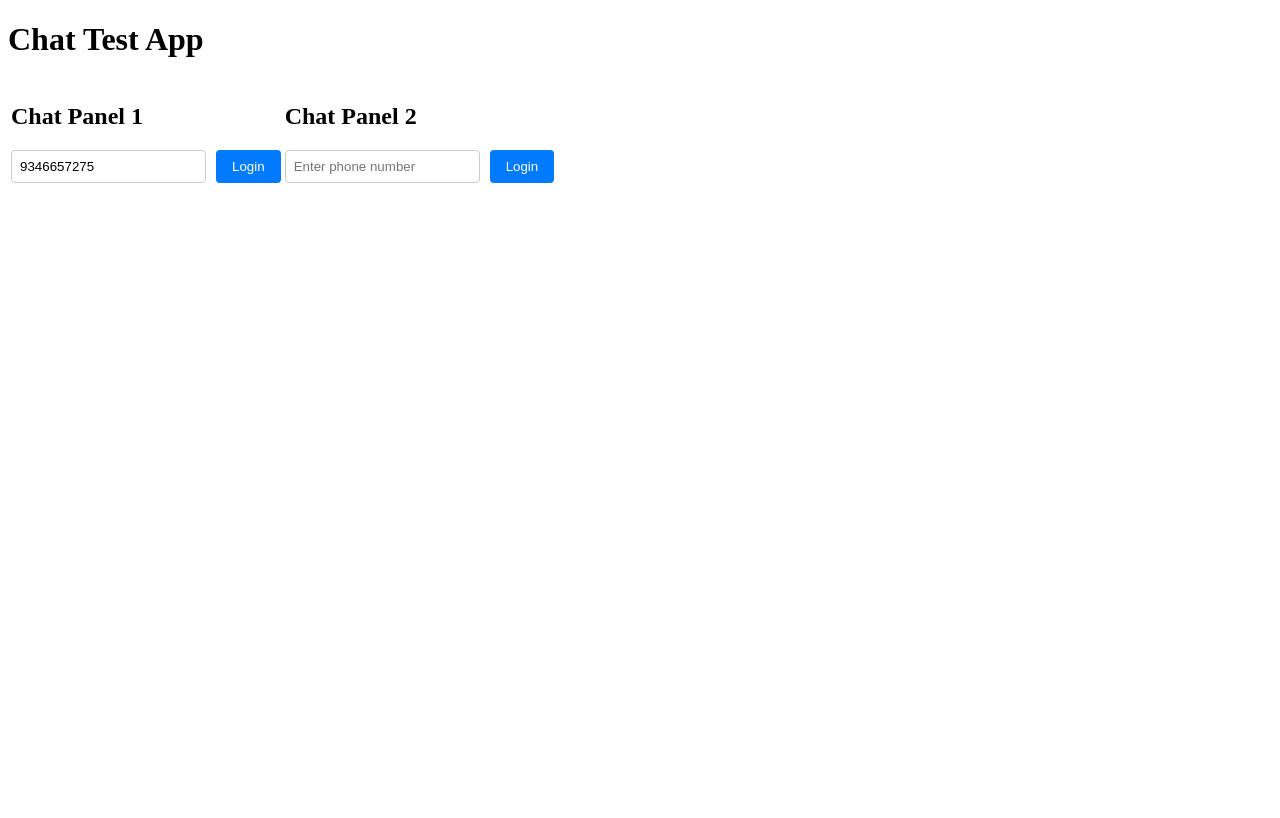
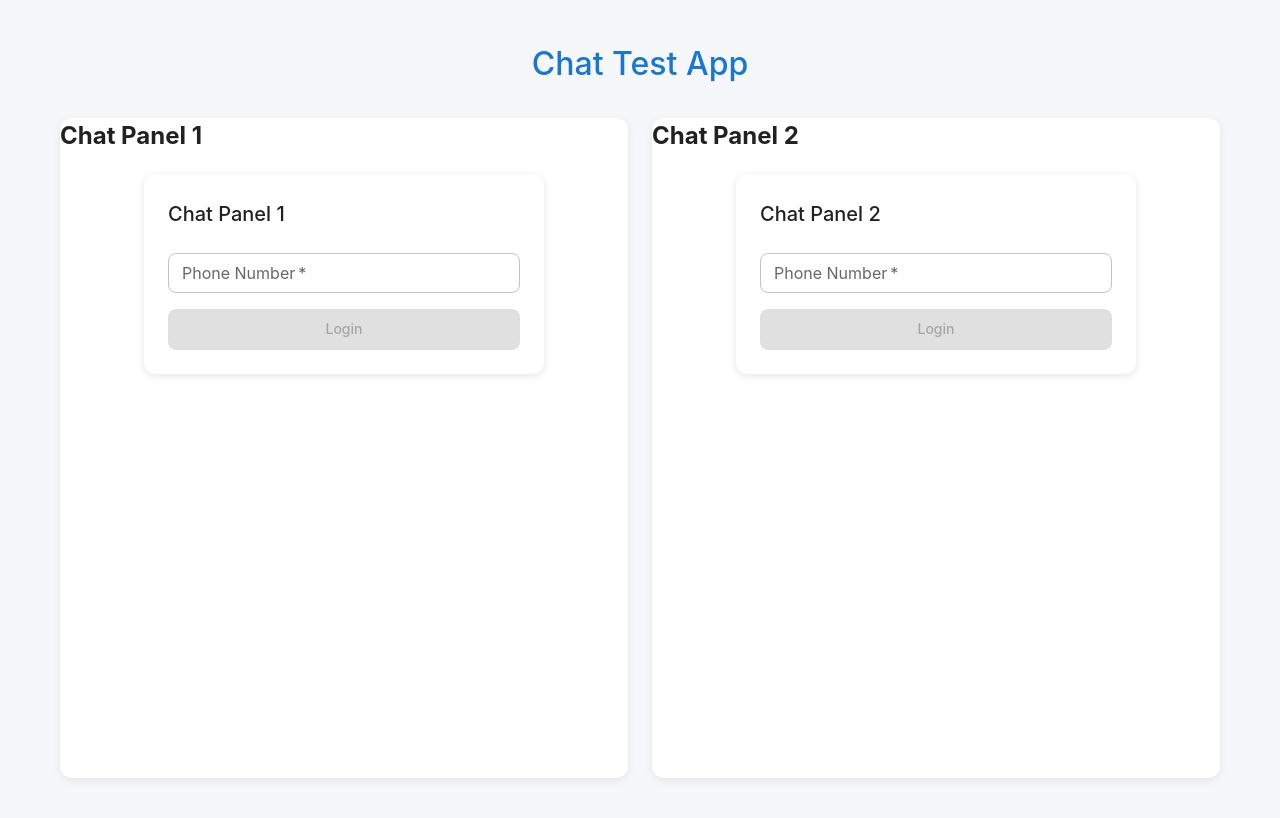
Before and after one commit to algae514/chat-test, a React (Vite) app: page / in a window 1280 px wide. Built offline with nearby package versions, Linux system fonts and the light colour scheme; no server answers.

Commit message:
UI improved.

```diff
--- a/package.json
+++ b/package.json
@@ -13,7 +13,11 @@
   "license": "ISC",
   "description": "",
   "dependencies": {
+    "@emotion/react": "^11.14.0",
+    "@emotion/styled": "^11.14.0",
     "@firebase/auth": "^1.8.2",
+    "@mui/icons-material": "^6.4.3",
+    "@mui/material": "^6.4.3",
     "axios": "^1.7.9",
     "firebase": "^11.2.0",
     "firebase-admin": "^13.1.0",
--- a/src/App.tsx
+++ b/src/App.tsx
@@ -1,27 +1,62 @@
 import React from 'react';
+import { ThemeProvider, createTheme, CssBaseline } from '@mui/material';
 import ChatPanelWithSearch from './components/ChatPanelWithSearch';
+import './styles.css';
+
+// Create a custom theme
+const theme = createTheme({
+  palette: {
+    primary: {
+      main: '#1976d2',
+      light: '#42a5f5',
+      dark: '#1565c0',
+    },
+    background: {
+      default: '#f5f7fb',
+    },
+  },
+  typography: {
+    fontFamily: [
+      '-apple-system',
+      'BlinkMacSystemFont',
+      '"Segoe UI"',
+      'Roboto',
+      '"Helvetica Neue"',
+      'Arial',
+      'sans-serif',
+    ].join(','),
+  },
+  components: {
+    MuiButton: {
+      styleOverrides: {
+        root: {
+          textTransform: 'none',
+          borderRadius: '8px',
+        },
+      },
+    },
+    MuiIconButton: {
+      styleOverrides: {
+        root: {
+          borderRadius: '8px',
+        },
+      },
+    },
+  },
+});
 
 const App: React.FC = () => {
   return (
-    <div className="min-h-screen bg-gray-50 p-6">
-      <h1 className="text-2xl font-bold mb-6 text-gray-800">Chat Test App</h1>
-      <table className="w-full border-separate border-spacing-6">
-        <tbody>
-          <tr>
-            <td className="w-1/2 align-top">
-              <div className="bg-white rounded-lg shadow-md overflow-hidden h-full">
-                <ChatPanelWithSearch panelId="1" />
-              </div>
-            </td>
-            <td className="w-1/2 align-top">
-              <div className="bg-white rounded-lg shadow-md overflow-hidden h-full">
-                <ChatPanelWithSearch panelId="2" />
-              </div>
-            </td>
-          </tr>
-        </tbody>
-      </table>
-    </div>
+    <ThemeProvider theme={theme}>
+      <CssBaseline />
+      <div className="app-container">
+        <h1 className="app-title">Chat Test App</h1>
+        <div className="chat-panels-container">
+          <ChatPanelWithSearch panelId="1" />
+          <ChatPanelWithSearch panelId="2" />
+        </div>
+      </div>
+    </ThemeProvider>
   );
 };
 
--- a/src/components/ChatPanelWithSearch.tsx
+++ b/src/components/ChatPanelWithSearch.tsx
@@ -1,4 +1,6 @@
-import React, { useState, useEffect } from 'react';
+import React, { useState } from 'react';
+import { Button, TextField, IconButton } from '@mui/material';
+import { Send as SendIcon, AttachFile as AttachFileIcon } from '@mui/icons-material';
 import ChatPanel from './chat/ChatPanel';
 import UserSearch from './UserSearch';
 import type { UserProfile } from '../types';
@@ -15,8 +17,6 @@ const ChatPanelWithSearch: React.FC<ChatPanelWithSearchProps> = ({ panelId }) =>
     accessToken: '',
     firebaseToken: ''
   });
-  const [phoneNumber, setPhoneNumber] = useState('');
-  const [error, setError] = useState('');
 
   const handleLogin = async (accessToken: string, firebaseToken: string) => {
     setAuthState({
@@ -32,39 +32,44 @@ const ChatPanelWithSearch: React.FC<ChatPanelWithSearchProps> = ({ panelId }) =>
   };
 
   return (
-    <div style={{ height: '100%', display: 'flex', flexDirection: 'column' }}>
+    <div className="chat-panel">
       {!isAuthenticated ? (
-        <div className="p-2">
+        <div className="panel-content">
           <ChatPanel
             panelId={panelId}
             onAuthenticated={(token) => handleLogin(token)}
           />
         </div>
       ) : selectedUser ? (
-        <div className="flex items-center justify-between bg-gray-50 p-2 border-b">
-          <div>
-            <div className="font-medium">{selectedUser.name}</div>
+        <>
+          <div className="panel-header">
+            <div className="user-info">
+              <div className="name">{selectedUser.name}</div>
               {selectedUser.currentPosition && (
-              <div className="text-sm text-gray-500">{selectedUser.currentPosition}</div>
+                <div className="position">{selectedUser.currentPosition}</div>
               )}
             </div>
-          <button
+            <Button
+              variant="contained"
+              color="inherit"
+              size="small"
               onClick={() => {
                 setSelectedUser(null);
                 setShowSearch(true);
               }}
-            className="text-blue-500 hover:text-blue-700"
+              sx={{
+                textTransform: 'none',
+                borderRadius: '20px',
+                backgroundColor: 'rgba(255, 255, 255, 0.9)',
+                '&:hover': {
+                  backgroundColor: 'rgba(255, 255, 255, 1)',
+                }
+              }}
             >
               Change User
-          </button>
+            </Button>
           </div>
-      ) : (
-        <div className="p-4">
-          <UserSearch onUserSelect={handleUserSelect} authToken={authState} />
-        </div>
-      )}
-      {isAuthenticated && selectedUser && (
-        <div className="flex-1">
+          <div className="messages-container">
             <ChatPanel
               panelId={panelId}
               selectedUserId={selectedUser.userId}
@@ -73,6 +78,52 @@ const ChatPanelWithSearch: React.FC<ChatPanelWithSearchProps> = ({ panelId }) =>
               authState={authState}
             />
           </div>
+          <div className="input-area">
+            <TextField
+              placeholder="Type a message..."
+              variant="standard"
+              fullWidth
+              InputProps={{
+                disableUnderline: true,
+                className: 'message-input'
+              }}
+            />
+            <div className="file-upload-container">
+              <input
+                type="file"
+                id={`file-upload-${panelId}`}
+                style={{ display: 'none' }}
+              />
+              <IconButton
+                color="primary"
+                component="label"
+                htmlFor={`file-upload-${panelId}`}
+                size="medium"
+              >
+                <AttachFileIcon />
+              </IconButton>
+            </div>
+            <IconButton
+              color="primary"
+              size="medium"
+              sx={{
+                backgroundColor: '#1976d2',
+                color: 'white',
+                '&:hover': {
+                  backgroundColor: '#1565c0',
+                },
+                width: '40px',
+                height: '40px'
+              }}
+            >
+              <SendIcon />
+            </IconButton>
+          </div>
+        </>
+      ) : (
+        <div className="search-wrapper">
+          <UserSearch onUserSelect={handleUserSelect} authToken={authState} />
+        </div>
       )}
     </div>
   );
--- a/src/components/chat/LoginForm.tsx
+++ b/src/components/chat/LoginForm.tsx
@@ -1,63 +1,107 @@
 import React, { useState } from 'react';
-import axios from 'axios';
-import { signInWithFirebaseToken } from '../../services/firebase';
+import { TextField, Button, Paper, Box, Typography, Alert } from '@mui/material';
+import { styled } from '@mui/material/styles';
+import { signInWithCustomToken } from 'firebase/auth';
+import { auth } from '../../services/firebase';
 
 interface LoginFormProps {
   panelId: string;
   onLoginSuccess: (accessToken: string, firebaseToken: string, userId: string) => void;
 }
 
+const StyledPaper = styled(Paper)(({ theme }) => ({
+  padding: theme.spacing(3),
+  display: 'flex',
+  flexDirection: 'column',
+  gap: theme.spacing(2),
+  maxWidth: '400px',
+  margin: '20px auto',
+  borderRadius: '12px',
+  boxShadow: '0 2px 8px rgba(0,0,0,0.1)',
+}));
+
 const LoginForm: React.FC<LoginFormProps> = ({ panelId, onLoginSuccess }) => {
-  const [phoneNumber, setPhoneNumber] = useState(panelId === '1' ? '9346657275' : '');
+  const [phoneNumber, setPhoneNumber] = useState('');
   const [error, setError] = useState('');
+  const [isLoading, setIsLoading] = useState(false);
 
-  const handlePhoneLogin = async (e: React.FormEvent) => {
+  const handleLogin = async (e: React.FormEvent) => {
     e.preventDefault();
+    setError('');
+    setIsLoading(true);
+
     try {
-      const response = await axios.post('http://localhost:9091/aluminiapp/v2/auth/login', {
-        username: phoneNumber
+      const response = await fetch('http://localhost:5173/api/auth/phone', {
+        method: 'POST',
+        headers: {
+          'Content-Type': 'application/json',
+        },
+        body: JSON.stringify({ phoneNumber }),
       });
 
-      const { accessToken, firebaseToken } = response.data;
-      const user = await signInWithFirebaseToken(firebaseToken);
-      onLoginSuccess(accessToken, firebaseToken, user.uid);
-      setError('');
+      const { accessToken, firebaseToken } = await response.json();
+
+      // Sign in to Firebase
+      const userCredential = await signInWithCustomToken(auth, firebaseToken);
+
+      onLoginSuccess(accessToken, firebaseToken, userCredential.user.uid);
     } catch (err) {
-      let errorMessage = 'Authentication failed. Please try again.';
-      if (axios.isAxiosError(err)) {
-        if (err.response?.status === 404) {
-          errorMessage = 'Backend service not reachable. Please check if the service is running.';
-        } else if (err.response?.data?.message) {
-          errorMessage = err.response.data.message;
-        }
-      } else if (err instanceof Error) {
-        errorMessage = `Firebase error: ${err.message}`;
-      }
-      setError(errorMessage);
-      console.error('Full error:', err);
+      setError('Login failed. Please try again.');
+      console.error('Login error:', err);
+    } finally {
+      setIsLoading(false);
     }
   };
 
   return (
-    <div className="p-4">
-      <form onSubmit={handlePhoneLogin} className="space-y-4">
-        <input
-          type="tel"
+    <StyledPaper elevation={0}>
+      <Typography variant="h6" component="h2" gutterBottom>
+        Chat Panel {panelId}
+      </Typography>
+
+      <Box component="form" onSubmit={handleLogin} sx={{ display: 'flex', flexDirection: 'column', gap: 2 }}>
+        <TextField
+          fullWidth
+          label="Phone Number"
+          variant="outlined"
           value={phoneNumber}
           onChange={(e) => setPhoneNumber(e.target.value)}
           placeholder="Enter phone number"
-          className="w-full p-2 border rounded"
+          size="small"
           required
+          InputProps={{
+            sx: {
+              borderRadius: '8px',
+            }
+          }}
         />
-        <button
+
+        <Button
           type="submit"
-          className="w-full bg-blue-500 text-white p-2 rounded hover:bg-blue-600"
+          variant="contained"
+          color="primary"
+          disabled={isLoading || !phoneNumber}
+          sx={{
+            borderRadius: '8px',
+            textTransform: 'none',
+            py: 1,
+            boxShadow: 'none',
+            '&:hover': {
+              boxShadow: 'none',
+              backgroundColor: '#1565c0',
+            }
+          }}
         >
-          Login
-        </button>
-        {error && <p className="text-red-500">{error}</p>}
-      </form>
-    </div>
+          {isLoading ? 'Logging in...' : 'Login'}
+        </Button>
+
+        {error && (
+          <Alert severity="error" sx={{ borderRadius: '8px' }}>
+            {error}
+          </Alert>
+        )}
+      </Box>
+    </StyledPaper>
   );
 };
 
--- a/src/components/chat/MessageInput.tsx
+++ b/src/components/chat/MessageInput.tsx
@@ -1,5 +1,16 @@
-import React from 'react';
-import FileUpload from '../FileUpload';
+import React, { useState } from 'react';
+import {
+  Box,
+  TextField,
+  IconButton,
+  Alert,
+  styled,
+} from '@mui/material';
+import {
+  Send as SendIcon,
+  AttachFile as AttachFileIcon,
+  Close as CloseIcon
+} from '@mui/icons-material';
 import type { FileAttachment } from '../../types';
 
 interface MessageInputProps {
@@ -11,8 +22,34 @@ interface MessageInputProps {
   userId: string;
   onFileUploadComplete: (attachment: FileAttachment) => void;
   onFileUploadError: (error: string) => void;
-  error?: string;
+  error: string;
 }
+
+const StyledInputContainer = styled(Box)(({ theme }) => ({
+  display: 'flex',
+  gap: theme.spacing(1),
+  padding: theme.spacing(2),
+  backgroundColor: '#fff',
+  borderTop: '1px solid',
+  borderColor: theme.palette.divider,
+  alignItems: 'center',
+}));
+
+const StyledInput = styled(TextField)({
+  '& .MuiOutlinedInput-root': {
+    borderRadius: '20px',
+    backgroundColor: '#f5f5f5',
+    '& fieldset': {
+      border: 'none',
+    },
+    '&:hover fieldset': {
+      border: 'none',
+    },
+    '&.Mui-focused fieldset': {
+      border: 'none',
+    },
+  },
+});
 
 const MessageInput: React.FC<MessageInputProps> = ({
   newMessage,
@@ -23,47 +60,124 @@ const MessageInput: React.FC<MessageInputProps> = ({
   userId,
   onFileUploadComplete,
   onFileUploadError,
-  error
+  error,
 }) => {
+  const [isUploading, setIsUploading] = useState(false);
+
+  const handleFileSelect = async (event: React.ChangeEvent<HTMLInputElement>) => {
+    const file = event.target.files?.[0];
+    if (!file) return;
+
+    setIsUploading(true);
+    try {
+      // Handle file upload logic here
+      const attachment: FileAttachment = {
+        name: file.name,
+        type: file.type,
+        url: 'mock-url', // Replace with actual upload logic
+        size: file.size,
+      };
+      onFileUploadComplete(attachment);
+    } catch (err) {
+      onFileUploadError('Failed to upload file. Please try again.');
+    } finally {
+      setIsUploading(false);
+    }
+  };
+
   return (
-    <div className="p-4 border-t bg-gray-50">
-      <form onSubmit={onSendMessage} className="flex items-center gap-2">
-        <div className="flex-1">
-          <input
-            type="text"
-            value={newMessage}
-            onChange={(e) => onMessageChange(e.target.value)}
-            placeholder="Type a message..."
-            className="w-full p-2 border rounded"
-          />
-          {pendingAttachment && (
-            <div className="mt-2 p-2 bg-gray-100 rounded text-sm">
-              📎 {pendingAttachment.fileName}
-              <button
-                type="button"
-                onClick={onPendingAttachmentClear}
-                className="ml-2 text-red-500 hover:text-red-700"
-              >
-                ✕
-              </button>
-            </div>
-          )}
-        </div>
-        <FileUpload
-          userId={userId}
-          onUploadComplete={onFileUploadComplete}
-          onUploadError={onFileUploadError}
+    <Box sx={{ mt: 'auto' }}>
+      {error && (
+        <Alert
+          severity="error"
+          sx={{ m: 1 }}
+          action={
+            <IconButton
+              size="small"
+              onClick={() => onFileUploadError('')}
+            >
+              <CloseIcon fontSize="small" />
+            </IconButton>
+          }
+        >
+          {error}
+        </Alert>
+      )}
+
+      {pendingAttachment && (
+        <Box sx={{
+          p: 1,
+          m: 1,
+          bgcolor: 'grey.100',
+          borderRadius: 1,
+          display: 'flex',
+          alignItems: 'center',
+          justifyContent: 'space-between'
+        }}>
+          <span>📎 {pendingAttachment.name}</span>
+          <IconButton size="small" onClick={onPendingAttachmentClear}>
+            <CloseIcon fontSize="small" />
+          </IconButton>
+        </Box>
+      )}
+
+      <StyledInputContainer>
+        <input
+          type="file"
+          id={`file-input-${userId}`}
+          onChange={handleFileSelect}
+          style={{ display: 'none' }}
         />
-        <button
-          type="submit"
-          className="bg-blue-500 text-white p-2 rounded hover:bg-blue-600"
+        <IconButton
+          component="label"
+          htmlFor={`file-input-${userId}`}
+          disabled={isUploading}
+          color="primary"
+          sx={{
+            '&:hover': {
+              backgroundColor: 'rgba(25, 118, 210, 0.04)'
+            }
+          }}
+        >
+          <AttachFileIcon />
+        </IconButton>
+
+        <StyledInput
+          fullWidth
+          placeholder="Type a message..."
+          value={newMessage}
+          onChange={(e) => onMessageChange(e.target.value)}
+          size="small"
+          multiline
+          maxRows={4}
+          onKeyPress={(e) => {
+            if (e.key === 'Enter' && !e.shiftKey) {
+              e.preventDefault();
+              onSendMessage(e);
+            }
+          }}
+        />
+
+        <IconButton
+          onClick={onSendMessage}
           disabled={!newMessage.trim() && !pendingAttachment}
+          color="primary"
+          sx={{
+            backgroundColor: '#1976d2',
+            color: 'white',
+            '&:hover': {
+              backgroundColor: '#1565c0',
+            },
+            '&.Mui-disabled': {
+              backgroundColor: '#e0e0e0',
+              color: '#9e9e9e',
+            },
+          }}
         >
-          Send
-        </button>
-      </form>
-      {error && <p className="text-red-500 mt-2">{error}</p>}
-    </div>
+          <SendIcon />
+        </IconButton>
+      </StyledInputContainer>
+    </Box>
   );
 };
 
--- a/src/styles.css
+++ b/src/styles.css
@@ -1,148 +1,170 @@
-.app {
+/* Base styles */
+* {
+  margin: 0;
+  padding: 0;
+  box-sizing: border-box;
+}
+
+body {
+  font-family: 'Roboto', sans-serif;
+  background-color: #f5f7fb;
+  color: #333;
+}
+
+/* App Container */
+.app-container {
+  max-width: 1200px;
+  margin: 20px auto;
   padding: 20px;
 }
 
-.panels-container {
-  display: flex;
-  gap: 20px;
-  justify-content: space-between;
+.app-title {
+  text-align: center;
+  margin-bottom: 30px;
+  color: #1976d2;
+  font-size: 2em;
+  font-weight: 500;
 }
 
-.panel {
-  flex: 1;
-  max-width: calc(50% - 10px);
-  border: 1px solid #ccc;
-  border-radius: 8px;
-  padding: 20px;
+/* Chat panels layout */
+.chat-panels-container {
+  display: grid;
+  grid-template-columns: 1fr 1fr;
+  gap: 24px;
+}
+
+/* Chat panel */
+.chat-panel {
+  background: white;
+  border-radius: 12px;
+  box-shadow: 0 3px 10px rgba(0, 0, 0, 0.08);
+  overflow: hidden;
+  display: flex;
+  flex-direction: column;
+  height: calc(100vh - 140px);
+}
+
+.panel-header {
+  background: #1976d2;
+  padding: 16px 20px;
+  color: white;
+  display: flex;
+  justify-content: space-between;
+  align-items: center;
   box-shadow: 0 2px 4px rgba(0, 0, 0, 0.1);
 }
 
-.chat-container {
-  display: flex;
-  flex-direction: column;
-  height: 500px;
-}
-
-.messages {
+.messages-container {
   flex: 1;
   overflow-y: auto;
-  margin-bottom: 20px;
-  padding: 10px;
-  background: #f5f5f5;
-  border-radius: 4px;
+  padding: 20px;
+  background: #fff;
 }
 
 .message {
-  margin-bottom: 10px;
-  padding: 8px 12px;
-  border-radius: 8px;
-  max-width: 70%;
+  margin-bottom: 16px;
+  max-width: 85%;
+  display: flex;
+  flex-direction: column;
 }
 
 .message.sent {
-  background: #007bff;
-  color: white;
-  margin-left: auto;
+  align-self: flex-end;
 }
 
-.message.received {
-  background: #e9ecef;
-  color: black;
-  margin-right: auto;
+.message-content {
+  padding: 12px 16px;
+  border-radius: 12px;
+  position: relative;
+  word-wrap: break-word;
+  font-size: 0.95em;
+  line-height: 1.4;
 }
 
-.message p {
-  margin: 0;
-  margin-bottom: 4px;
+.message.sent .message-content {
+  background: #1976d2;
+  color: white;
+  border-bottom-right-radius: 4px;
 }
 
-.message small {
-  font-size: 0.75rem;
-  opacity: 0.7;
+.message.received .message-content {
+  background: #f5f5f5;
+  color: #333;
+  border-bottom-left-radius: 4px;
 }
 
-form {
-  display: flex;
-  gap: 10px;
+.timestamp {
+  font-size: 0.75em;
+  color: #757575;
+  margin-top: 4px;
+  padding: 0 4px;
 }
 
-input {
-  flex: 1;
-  padding: 8px;
-  border: 1px solid #ccc;
-  border-radius: 4px;
+/* Input area */
+.input-area {
+  padding: 16px;
+  background: #fff;
+  border-top: 1px solid #eee;
+  display: flex;
+  gap: 12px;
+  align-items: center;
 }
 
-button {
-  padding: 8px 16px;
-  background: #007bff;
-  color: white;
+.message-input {
+  flex: 1;
   border: none;
-  border-radius: 4px;
-  cursor: pointer;
+  outline: none;
+  padding: 12px 16px;
+  border-radius: 24px;
+  background: #f5f5f5;
+  font-size: 0.95em;
+  transition: background 0.2s;
 }
 
-button:hover {
-  background: #0056b3;
+.message-input:focus {
+  background: #eef2f5;
 }
 
-.error {
-  color: #dc3545;
-  margin-top: 8px;
-  font-size: 0.875rem;
+.file-upload-container {
+  position: relative;
+  display: flex;
+  align-items: center;
 }
 
-/* File attachment styles */
-.file-attachment {
-  margin-top: 8px;
-  padding: 8px;
-  background: rgba(0, 0, 0, 0.05);
-  border-radius: 4px;
-  display: flex;
-  align-items: center;
-  gap: 8px;
+/* Custom scrollbar */
+.messages-container::-webkit-scrollbar {
+  width: 6px;
 }
 
-.file-attachment img {
-  max-width: 200px;
-  max-height: 200px;
-  border-radius: 4px;
+.messages-container::-webkit-scrollbar-track {
+  background: #f1f1f1;
 }
 
-.file-attachment-info {
-  font-size: 0.875rem;
-  color: #666;
+.messages-container::-webkit-scrollbar-thumb {
+  background: #bdbdbd;
+  border-radius: 3px;
 }
 
-.file-attachment-preview {
-  padding: 8px;
-  background: #f8f9fa;
-  border-radius: 4px;
-  margin-top: 8px;
+.messages-container::-webkit-scrollbar-thumb:hover {
+  background: #9e9e9e;
 }
 
-.file-upload-button {
-  background: transparent;
-  padding: 6px;
-  color: #666;
-  border-radius: 50%;
+/* User info and search area */
+.user-info {
   display: flex;
-  align-items: center;
-  justify-content: center;
+  flex-direction: column;
 }
 
-.file-upload-button:hover {
-  background: #f0f0f0;
-  color: #333;
+.user-info .name {
+  font-weight: 500;
+  font-size: 1.1em;
 }
 
-.pending-attachment {
-  background: #f8f9fa;
-  padding: 6px 12px;
-  border-radius: 4px;
-  margin-top: 8px;
-  display: flex;
-  align-items: center;
-  justify-content: space-between;
-  font-size: 0.875rem;
+.user-info .position {
+  font-size: 0.85em;
+  opacity: 0.9;
 }
+
+.search-wrapper {
+  padding: 20px;
+}
```
Also changed, not shown: 1 other file (tests, documents, lock files or other folders). Lines whose indentation alone changed are shown as unchanged.
